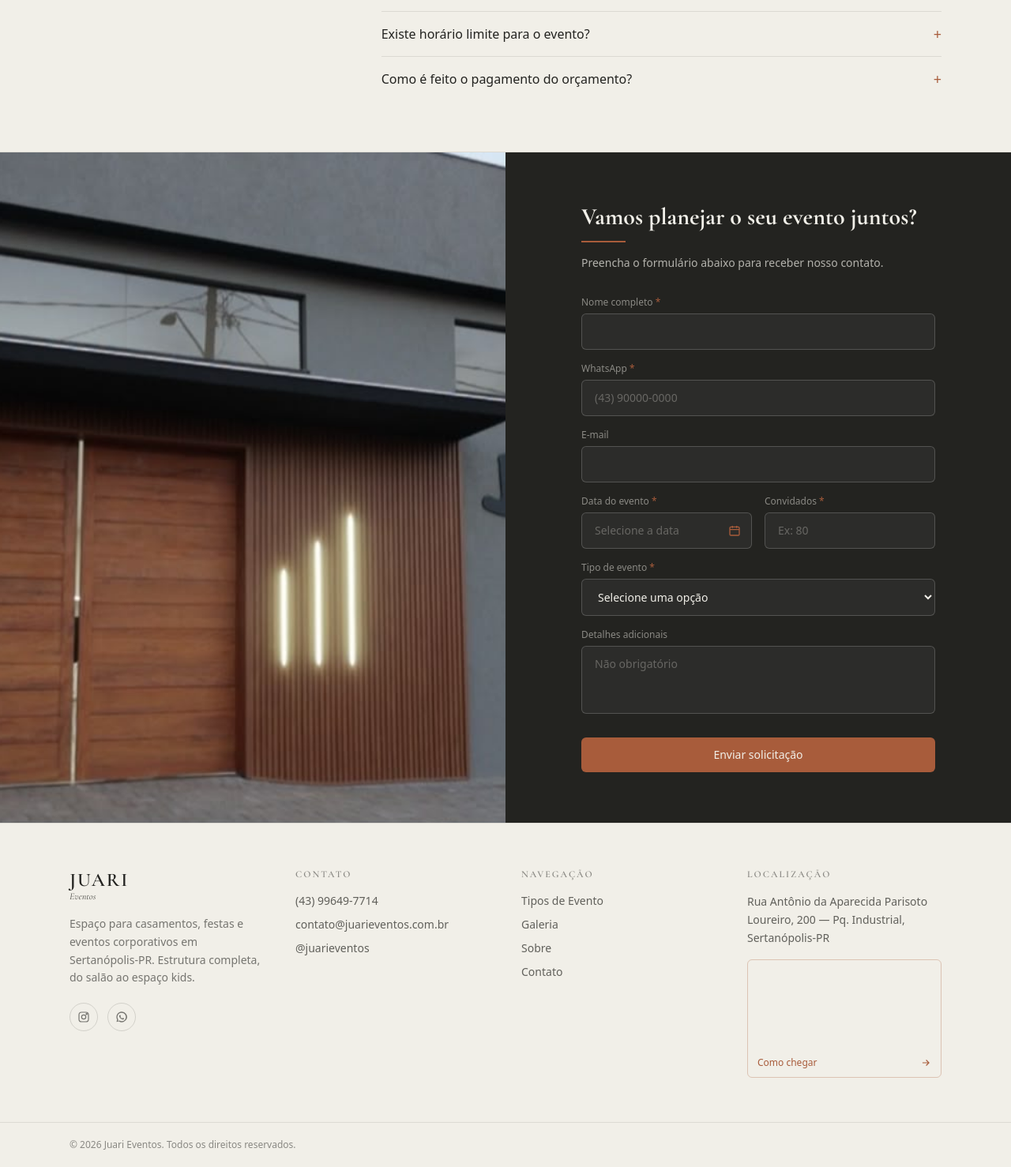
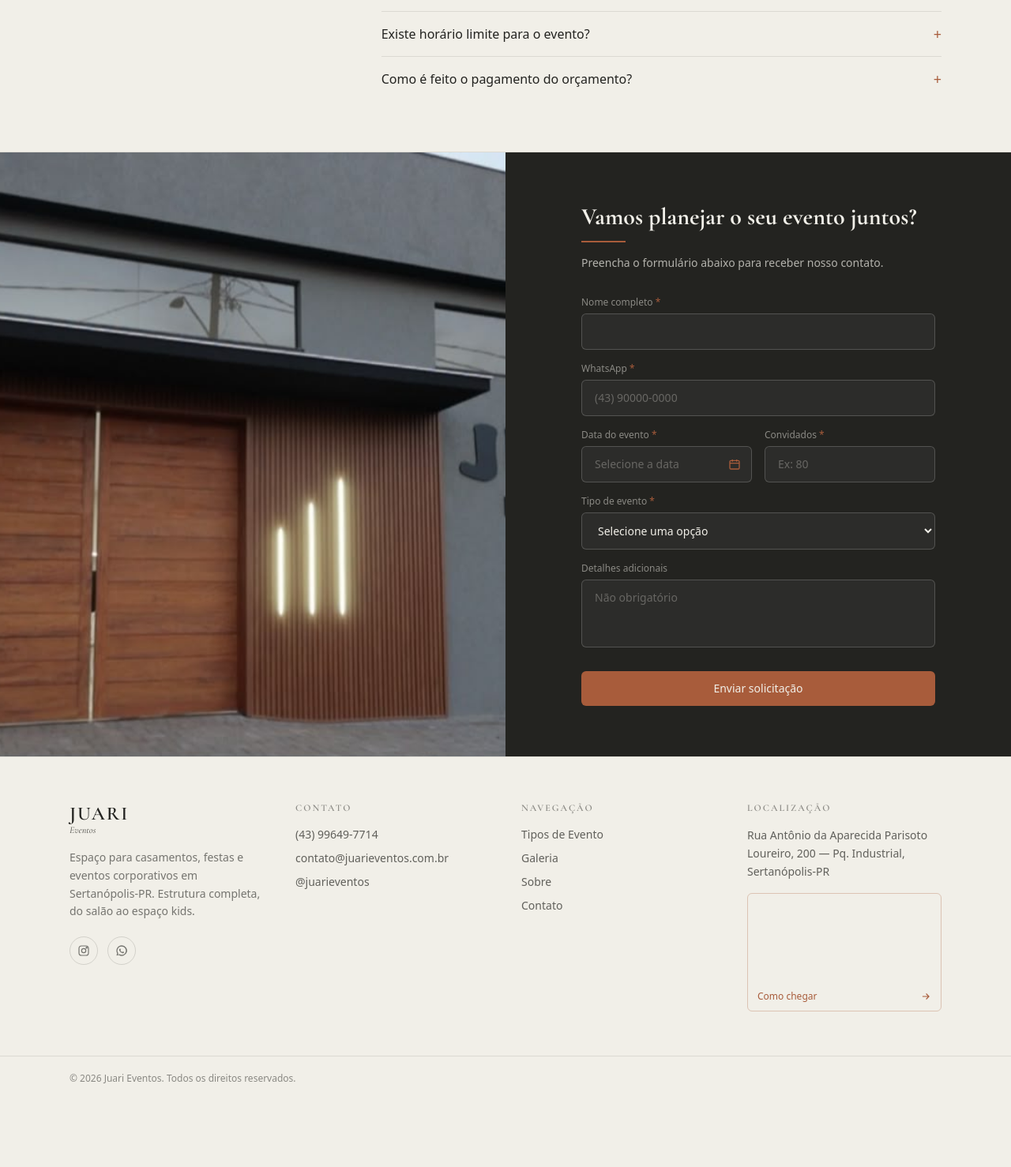
Before and after one commit to Matheus-Fantin/juari-eventos-02, a Laravel app: page / in a window 1280 px wide. Shown: the part 3832-5310 px from the top of the page at 79% size. After the commit the page ends 5204 px from the top, so only its background shows below. Run offline with Laravel 12, Linux system fonts and the light colour scheme; data comes from the database, SQL or seed files in the repository; data that the repository does not hold is empty; style sheets or scripts are compiled from the project's sources; grey boxes are pictures that could not be loaded.

Commit message:
feat: remove campo de e-mail do formulario de orcamento
Simplifica o formulario para clientes com mais dificuldade em
preencher campos como e-mail (publico inclui muitos idosos). Nome,
WhatsApp, data, numero de convidados e tipo de evento continuam sendo
suficientes para a equipe entrar em contato.

```diff
--- a/app/Http/Requests/StoreQuoteRequestRequest.php
+++ b/app/Http/Requests/StoreQuoteRequestRequest.php
@@ -16,7 +16,6 @@ class StoreQuoteRequestRequest extends FormRequest
         return [
             'nome' => ['required', 'string', 'min:3', 'max:255', 'regex:/^[\p{L}\s]+$/u', 'regex:/^\S+\s+\S+/'],
             'telefone' => ['required', 'string', 'regex:/^\(?\d{2}\)?[\s-]?\d{4,5}-?\d{4}$/'],
-            'email' => ['nullable', 'email', 'max:255'],
             'data_evento' => [
                 'required',
                 'date',
@@ -37,7 +36,6 @@ class StoreQuoteRequestRequest extends FormRequest
             'nome.regex' => 'Informe o nome completo, sem números ou símbolos.',
             'telefone.required' => 'Informe um telefone para contato.',
             'telefone.regex' => 'Informe um telefone válido, com DDD. Ex: (43) 90000-0000.',
-            'email.email' => 'Informe um e-mail válido.',
             'data_evento.required' => 'Informe a data do evento.',
             'data_evento.after_or_equal' => 'Solicite com pelo menos 3 dias de antecedência.',
             'data_evento.before' => 'A data do evento deve ser em até 5 anos.',
--- a/app/Services/QuoteRequestService.php
+++ b/app/Services/QuoteRequestService.php
@@ -16,7 +16,6 @@ class QuoteRequestService
         $lead = Lead::create([
         'nome' => $data['nome'],
         'telefone' => $data['telefone'],
-        'email' => $data['email'] ?? null,
         'data_evento' => $data['data_evento'] ?? null,
         'numero_convidados' => $data['numero_convidados'] ?? null,
         'event_type_id' => $data['event_type_id'],
@@ -41,15 +40,12 @@ class QuoteRequestService
         $mensagem = "🎉 *Novo pedido de orçamento — Juari Eventos*\n\n"
             . "*Nome:* {$lead->nome}\n"
             . "*Telefone:* {$lead->telefone}\n"
-            . "*E-mail:* " . ($lead->email ?: 'não informado') . "\n"
             . "*Tipo de evento:* " . ($lead->eventType?->nome ?? 'não informado') . "\n"
             . "*Data desejada:* {$data}\n"
             . "*Convidados:* " . ($lead->numero_convidados ?? 'não informado') . "\n\n"
             . "*Mensagem do cliente:*\n"
             . ($quoteRequest->mensagem ?: 'nenhuma observação');
 
-        // E-mail continua como canal de apoio (Sprint 3); o WhatsApp é o principal.
-        // Sem credenciais configuradas, o WhatsAppNotifier registra em log e segue normalmente.
         $this->whatsapp->send($mensagem);
     }
 }
--- a/resources/views/home.blade.php
+++ b/resources/views/home.blade.php
@@ -506,13 +506,6 @@
                             @error('telefone') <p class="text-red-300 text-xs mt-1.5">{{ $message }}</p> @enderror
                         </div>
 
-                        <div>
-                            <label class="block text-xs text-cream/50 mb-1.5">E-mail</label>
-                            <input type="email" name="email" value="{{ old('email') }}"
-                                   class="w-full rounded-md border @error('email') border-red-400 @else border-cream/20 @enderror bg-graphite-light text-cream px-4 py-3 text-sm focus:outline-none focus:border-terracotta transition">
-                            @error('email') <p class="text-red-300 text-xs mt-1.5">{{ $message }}</p> @enderror
-                        </div>
-
                         <div class="grid grid-cols-2 gap-4">
                             <div>
                                 <label class="block text-xs text-cream/50 mb-1.5">Data do evento <span class="text-terracotta">*</span></label>
```
